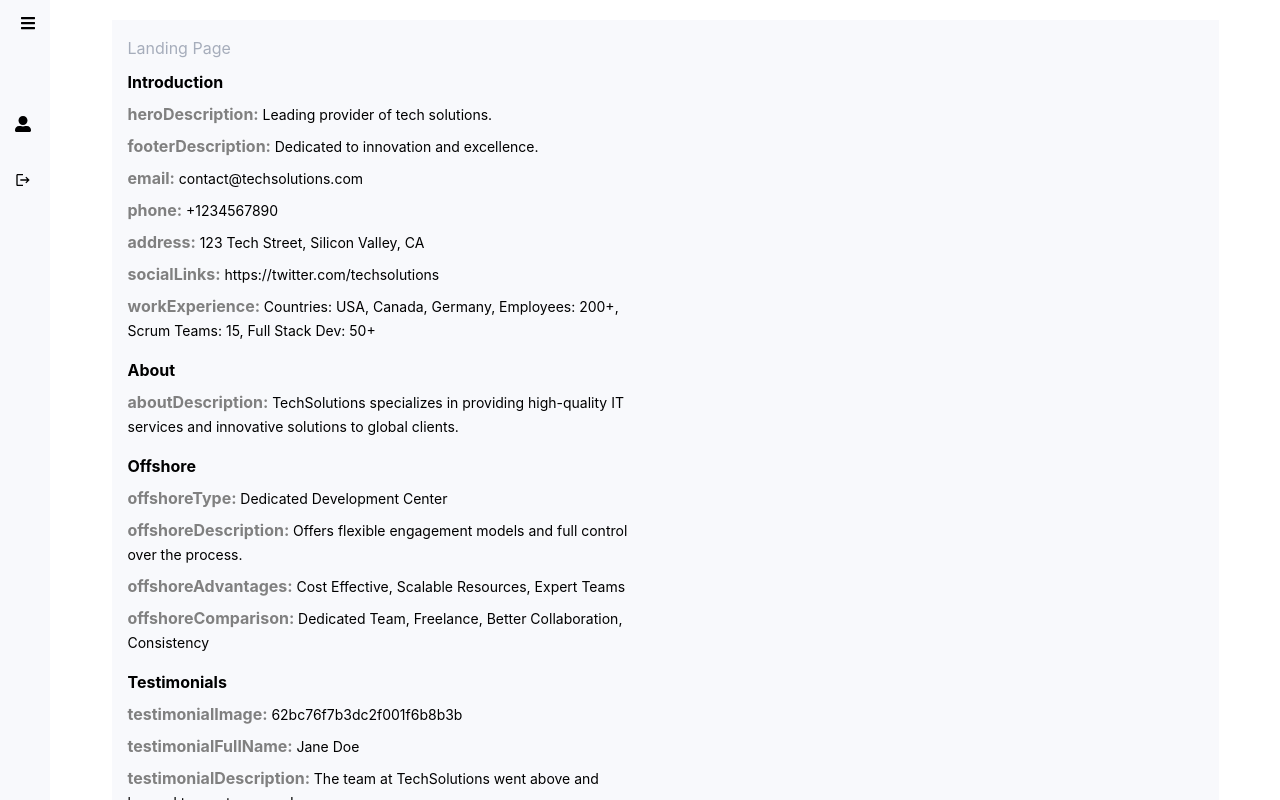
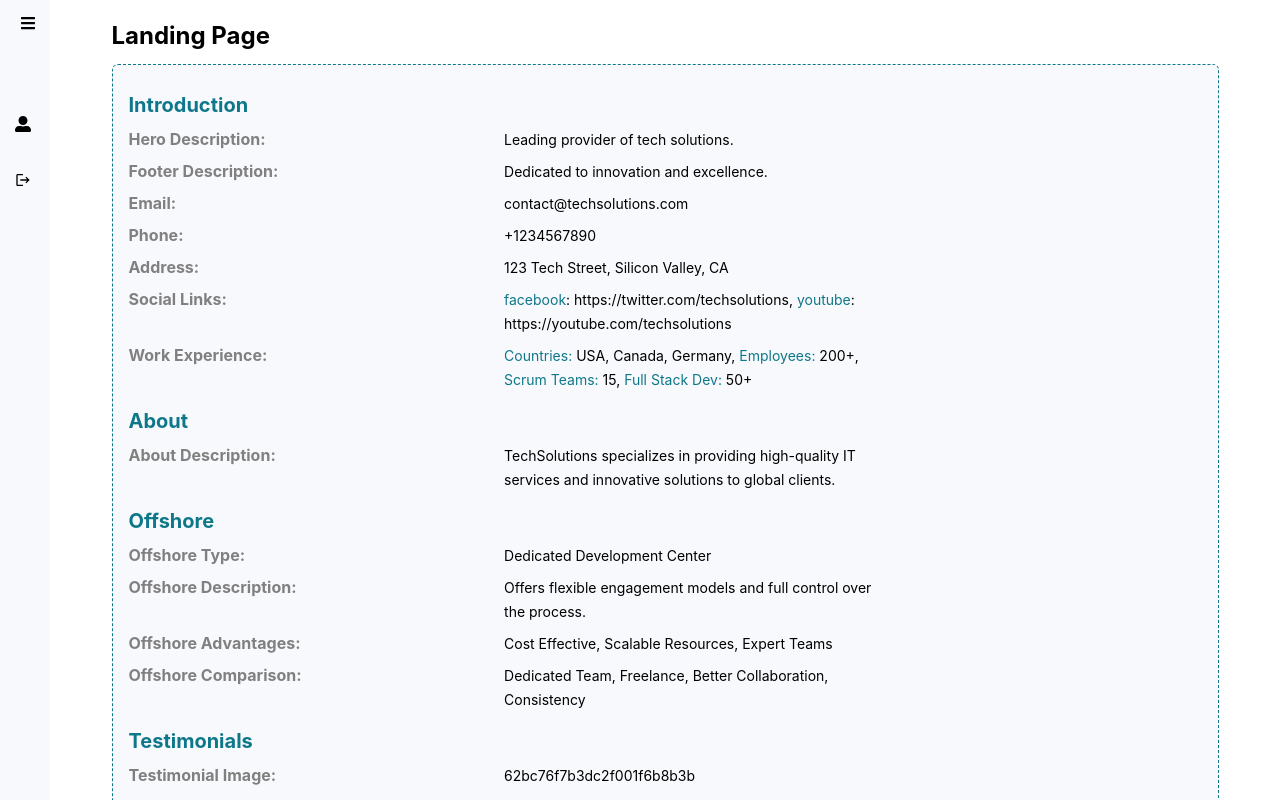
Before and after one commit to console-dot/website-dashboard-v2, a React (Create React App) app: page / in a window 1280 px wide. Both pictures are taken after typing "Sample", "Sample123" into the empty fields and a click on the button "Submit". Shown: the top 800 px of the page. Built offline with nearby package versions, Linux system fonts and the light colour scheme.

Commit message:
update card design

```diff
--- a/src/components/Landing/LandingCard.jsx
+++ b/src/components/Landing/LandingCard.jsx
@@ -22,84 +22,144 @@
               <div className="w-full flex flex-col justify-between mt-[10px]">
                 {/* Introduction */}
                 <div className="w-full flex flex-col gap-2">
-                  <h1 className="text-black font-bold">Introduction</h1>
-                  <div style={{ width: "48%" }}>
-                    <strong style={{ color: "grey" }}>heroDescription: </strong>
+                  <h1 className="text-heading text-xl font-bold">
+                    Introduction
+                  </h1>
+                  <div className="flex" style={{ width: "70%" }}>
+                    <div className="w-[50%]">
+                      <strong style={{ color: "grey" }}>
+                        Hero Description:{" "}
+                      </strong>
+                    </div>
+                    <div className="w-[50%]">
                       <span className="text-black text-sm">
                         {data?.heroDescription}
                       </span>
                     </div>
-                  <div style={{ width: "48%" }}>
+                  </div>
+                  <div className="flex" style={{ width: "70%" }}>
+                    <div className="w-[50%]">
                       <strong style={{ color: "grey" }}>
-                      footerDescription:{" "}
+                        Footer Description:{" "}
                       </strong>
+                    </div>
+                    <div className="w-[50%]">
                       <span className="text-black text-sm">
                         {data?.footerDescription}
                       </span>
                     </div>
-                  <div style={{ width: "48%" }}>
-                    <strong style={{ color: "grey" }}>email: </strong>
+                  </div>
+                  <div className="flex" style={{ width: "70%" }}>
+                    <div className="w-[50%]">
+                      <strong style={{ color: "grey" }}>Email: </strong>
+                    </div>
+                    <div className="w-[50%]">
                       <span className="text-black text-sm">{data?.email}</span>
                     </div>
-                  <div style={{ width: "48%" }}>
-                    <strong style={{ color: "grey" }}>phone: </strong>
+                  </div>
+                  <div className="flex" style={{ width: "70%" }}>
+                    <div className="w-[50%]">
+                      <strong style={{ color: "grey" }}>Phone: </strong>
+                    </div>
+                    <div className="w-[50%]">
                       <span className="text-black text-sm">{data?.phone}</span>
                     </div>
-                  <div style={{ width: "48%" }}>
-                    <strong style={{ color: "grey" }}>address: </strong>
-                    <span className="text-black text-sm">{data?.address}</span>
                   </div>
-                  <div style={{ width: "48%" }}>
-                    <strong style={{ color: "grey" }}>socialLinks: </strong>
+                  <div className="flex" style={{ width: "70%" }}>
+                    <div className="w-[50%]">
+                      <strong style={{ color: "grey" }}>Address: </strong>
+                    </div>
+                    <div className="w-[50%]">
                       <span className="text-black text-sm">
-                      {data?.socialLinks}
+                        {data?.address}
                       </span>
                     </div>
-                  <div style={{ width: "48%" }}>
-                    <strong style={{ color: "grey" }}>workExperience: </strong>
+                  </div>
+                  <div className="flex" style={{ width: "70%" }}>
+                    <div className="w-[50%]">
+                      <strong style={{ color: "grey" }}>Social Links: </strong>
+                    </div>
+                    <div className="w-[50%]">
+                      {data?.socialLinks &&
+                        data.socialLinks.map((link, index) => (
+                          <span className="text-black text-sm" key={index}>
+                            <span className="text-heading">{link.name}</span>:{" "}
+                            <a href={link.link}>{link.link}</a>
+                            {index !== data.socialLinks.length - 1 && ", "}
+                          </span>
+                        ))}
+                    </div>
+                  </div>
+                  <div className="flex" style={{ width: "70%" }}>
+                    <div className="w-[50%]">
+                      <strong style={{ color: "grey" }}>
+                        Work Experience:{" "}
+                      </strong>
+                    </div>
+                    <div className="w-[50%]">
                       <span className="text-black text-sm">
-                      Countries: {data.workExperience.countries}, Employees:{" "}
-                      {data.workExperience.expEmployees}, Scrum Teams:{" "}
-                      {data.workExperience.scrumTeams}, Full Stack Dev:{" "}
+                        <span className="text-heading">Countries:</span>{" "}
+                        {data.workExperience.countries},{" "}
+                        <span className="text-heading">Employees: </span>
+                        {data.workExperience.expEmployees},{" "}
+                        <span className="text-heading">Scrum Teams: </span>
+                        {data.workExperience.scrumTeams},{" "}
+                        <span className="text-heading">Full Stack Dev: </span>
                         {data.workExperience.fullStackDev}
                       </span>
+                    </div>
                   </div>
                 </div>
 
                 {/* About */}
                 <div className="w-full flex flex-col gap-2 mt-4">
-                  <h1 className="text-black font-bold">About</h1>
-                  <div style={{ width: "48%" }}>
+                  <h1 className="text-heading text-xl font-bold">About</h1>
+                  <div className="flex" style={{ width: "70%" }}>
+                    <div className="w-[50%]">
                       <strong style={{ color: "grey" }}>
-                      aboutDescription:{" "}
+                        About Description:{" "}
                       </strong>
+                    </div>
+                    <div className="w-[50%]">
                       <span className="text-black text-sm">
                         {data?.aboutDescription}
                       </span>
                     </div>
                   </div>
+                </div>
 
                 {/* Offshore */}
                 <div className="w-full flex flex-col gap-2 mt-4">
-                  <h1 className="text-black font-bold">Offshore</h1>
-                  <div style={{ width: "48%" }}>
-                    <strong style={{ color: "grey" }}>offshoreType: </strong>
+                  <h1 className="text-heading text-xl font-bold">Offshore</h1>
+                  <div className="flex" style={{ width: "70%" }}>
+                    <div className="w-[50%]">
+                      <strong style={{ color: "grey" }}>Offshore Type: </strong>
+                    </div>
+                    <div className="w-[50%]">
                       <span className="text-black text-sm">
                         {data?.offshoreType}
                       </span>
                     </div>
-                  <div style={{ width: "48%" }}>
+                  </div>
+                  <div className="flex" style={{ width: "70%" }}>
+                    <div className="w-[50%]">
                       <strong style={{ color: "grey" }}>
-                      offshoreDescription:{" "}
+                        Offshore Description:{" "}
                       </strong>
+                    </div>
+                    <div className="w-[50%]">
                       <span className="text-black text-sm">
                         {data?.offshoreDescription}
                       </span>
                     </div>
-                  <div style={{ width: "48%" }}>
+                  </div>
+                  <div className="flex" style={{ width: "70%" }}>
+                    <div className="w-[50%]">
                       <strong style={{ color: "grey" }}>
-                      offshoreAdvantages:{" "}
+                        Offshore Advantages:{" "}
                       </strong>
+                    </div>
+                    <div className="w-[50%]">
                       <span className="text-black text-sm">
                         {data?.offshoreAdvantages &&
                           data.offshoreAdvantages.map((advantage, index) => (
@@ -111,10 +171,14 @@
                           ))}
                       </span>
                     </div>
-                  <div style={{ width: "48%" }}>
+                  </div>
+                  <div className="flex" style={{ width: "70%" }}>
+                    <div className="w-[50%]">
                       <strong style={{ color: "grey" }}>
-                      offshoreComparison:{" "}
+                        Offshore Comparison:{" "}
                       </strong>
+                    </div>
+                    <div className="w-[50%]">
                       <span className="text-black text-sm">
                         {data?.offshoreComparison &&
                           data.offshoreComparison.map((advantage, index) => (
@@ -127,66 +191,101 @@
                       </span>
                     </div>
                   </div>
+                </div>
 
                 {/* Testimonials */}
                 <div className="w-full flex flex-col gap-2 mt-4">
-                  <h1 className="text-black font-bold">Testimonials</h1>
-                  <div style={{ width: "48%" }}>
+                  <h1 className="text-heading text-xl font-bold">
+                    Testimonials
+                  </h1>
+                  <div className="flex" style={{ width: "70%" }}>
+                    <div className="w-[50%]">
                       <strong style={{ color: "grey" }}>
-                      testimonialImage:{" "}
+                        Testimonial Image:{" "}
                       </strong>
+                    </div>
+                    <div className="w-[50%]">
                       <span className="text-black text-sm">
                         {data?.testimonialImage}
                       </span>
                     </div>
-                  <div style={{ width: "48%" }}>
+                  </div>
+                  <div className="flex" style={{ width: "70%" }}>
+                    <div className="w-[50%]">
                       <strong style={{ color: "grey" }}>
-                      testimonialFullName:{" "}
+                        Testimonial FullName:{" "}
                       </strong>
+                    </div>
+                    <div className="w-[50%]">
                       <span className="text-black text-sm">
                         {data?.testimonialFullName}
                       </span>
                     </div>
-                  <div style={{ width: "48%" }}>
+                  </div>
+                  <div className="flex" style={{ width: "70%" }}>
+                    <div className="w-[50%]">
                       <strong style={{ color: "grey" }}>
-                      testimonialDescription:{" "}
+                        Testimonial Description:{" "}
                       </strong>
+                    </div>
+                    <div className="w-[50%]">
                       <span className="text-black text-sm">
                         {data?.testimonialDescription}
                       </span>
                     </div>
-                  <div style={{ width: "48%" }}>
+                  </div>
+                  <div className="flex" style={{ width: "70%" }}>
+                    <div className="w-[50%]">
                       <strong style={{ color: "grey" }}>
-                      testimonialDesignation:{" "}
+                        Testimonial Designation:{" "}
                       </strong>
+                    </div>
+                    <div className="w-[50%]">
                       <span className="text-black text-sm">
                         {data?.testimonialDesignation}
                       </span>
                     </div>
                   </div>
+                </div>
 
                 {/* Expertise */}
                 <div className="w-full flex flex-col gap-2 mt-4">
-                  <h1 className="text-black font-bold">Expertise</h1>
-                  <div style={{ width: "48%" }}>
-                    <strong style={{ color: "grey" }}>expertiseImage: </strong>
+                  <h1 className="text-heading text-xl font-bold">Expertise</h1>
+                  <div className="flex" style={{ width: "70%" }}>
+                    <div className="w-[50%]">
+                      <strong style={{ color: "grey" }}>
+                        Expertise Image:{" "}
+                      </strong>
+                    </div>
+                    <div className="w-[50%]">
                       <span className="text-black text-sm">
                         {data?.expertiseImage}
                       </span>
                     </div>
-                  <div style={{ width: "48%" }}>
-                    <strong style={{ color: "grey" }}>expertiseName: </strong>
+                  </div>
+                  <div className="flex" style={{ width: "70%" }}>
+                    <div className="w-[50%]">
+                      <strong style={{ color: "grey" }}>
+                        Expertise Name:{" "}
+                      </strong>
+                    </div>
+                    <div className="w-[50%]">
                       <span className="text-black text-sm">
                         {data?.expertiseName}
                       </span>
                     </div>
-                  <div style={{ width: "48%" }}>
+                  </div>
+                  <div className="flex" style={{ width: "70%" }}>
+                    <div className="w-[50%]">
                       <strong style={{ color: "grey" }}>
-                      expertiseDescription:{" "}
+                        Expertise Description:{" "}
                       </strong>
+                    </div>
+                    <div className="w-[50%]">
                       <span className="text-black text-sm">
                         {data?.expertiseDescription}
                       </span>
+                    </div>
                   </div>
                 </div>
 
--- a/src/components/Landing/LandingPage.jsx
+++ b/src/components/Landing/LandingPage.jsx
@@ -9,7 +9,10 @@
     email: "contact@techsolutions.com",
     phone: "+1234567890",
     address: "123 Tech Street, Silicon Valley, CA",
-    socialLinks: "https://twitter.com/techsolutions",
+    socialLinks: [
+      { name: "facebook", link: "https://twitter.com/techsolutions" },
+      { name: "youtube", link: "https://youtube.com/techsolutions" },
+    ],
     workExperience: {
       countries: "USA, Canada, Germany",
       expEmployees: "200+",
@@ -53,16 +56,20 @@
   };
 
   return (
-    <div className="w-[90%] m-auto px-4 py-4 bg-backgroundColor">
+    <>
       <div
+        className="w-[90%] m-auto"
         style={{
           display: "flex",
           justifyContent: "space-between",
           alignItems: "center",
         }}
       >
-        <h2 className="text-Black">Landing Page</h2>
+        <h2 className="text-black text-2xl font-bold">Landing Page</h2>
       </div>
+
+      {/* Center */}
+      <div className="w-[90%] m-auto px-4 py-4 bg-backgroundColor my-3 border border-dashed border-[#0E7789] rounded-md">
         <div className="flex">
           {data &&
             data.map((item, index) => (
@@ -72,5 +79,6 @@
             ))}
         </div>
       </div>
+    </>
   );
 };
--- a/tailwind.config.js
+++ b/tailwind.config.js
@@ -25,6 +25,7 @@
         webdevHover: "#30B1C7",
         checks: "#25324B",
         backgroundColor: "#f8f9fc",
+        heading: "#0E7789",
       },
     },
   },
```
Lines whose indentation alone changed are shown as unchanged.
